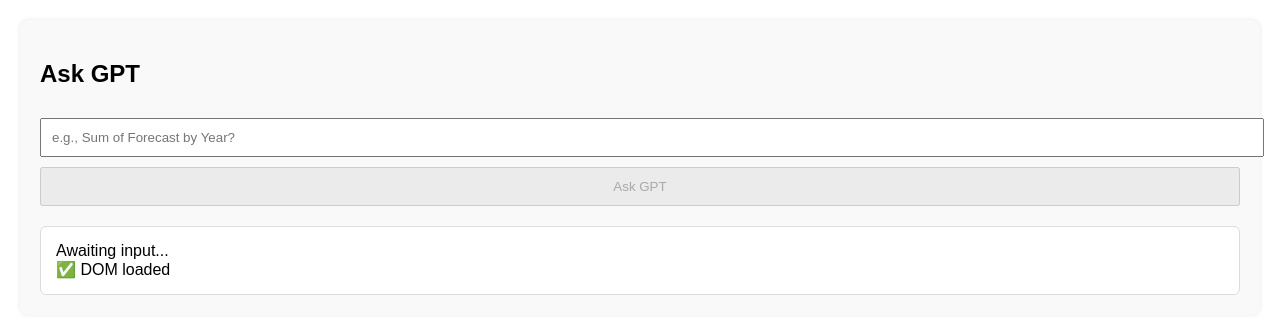
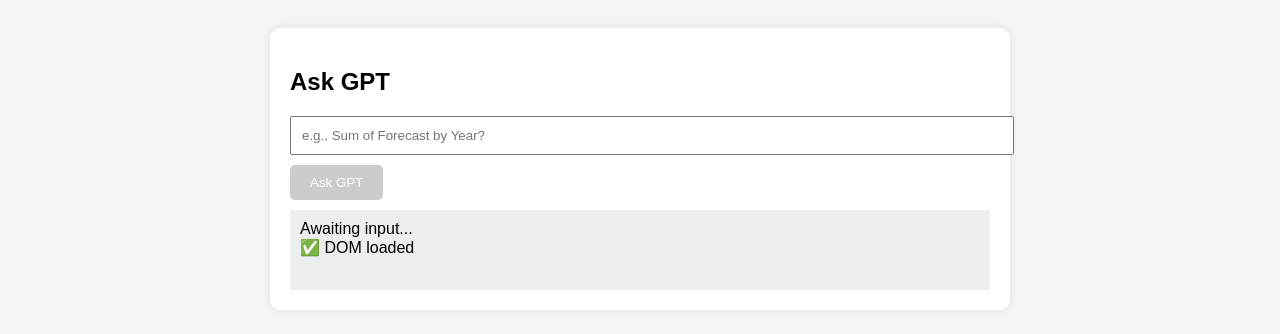
Before and after one commit to masoodghasemi/gpt-chatbot-render, a plain HTML site: page index.html in a window 1280 px wide. Drawn offline with Linux system fonts and the light colour scheme.

Commit message:
back to render

```diff
--- a/style.css
+++ b/style.css
@@ -1,23 +1,35 @@
 body {
   font-family: Arial, sans-serif;
-  margin: 20px;
+  background: #f5f5f5;
+  padding: 20px;
 }
 #chat-container {
-  background: #f9f9f9;
+  background: white;
   padding: 20px;
-  border-radius: 8px;
-  box-shadow: 0 0 4px rgba(0, 0, 0, 0.1);
+  border-radius: 10px;
+  max-width: 700px;
+  margin: auto;
+  box-shadow: 0 0 10px rgba(0,0,0,0.1);
 }
-input, button {
+#query-input {
+  width: 100%;
+  padding: 10px;
+  margin-bottom: 10px;
+}
+#ask-button {
+  padding: 10px 20px;
+  background: #007aff;
+  color: white;
+  border: none;
+  border-radius: 5px;
+}
+#ask-button:disabled {
+  background: #ccc;
+}
+#response {
+  background: #eee;
   padding: 10px;
   margin-top: 10px;
-  width: 100%;
+  min-height: 60px;
+  white-space: pre-wrap;
 }
-#response {
-  margin-top: 20px;
-  white-space: pre-wrap;
-  background: #fff;
-  padding: 15px;
-  border-radius: 6px;
-  border: 1px solid #ddd;
-}
```
